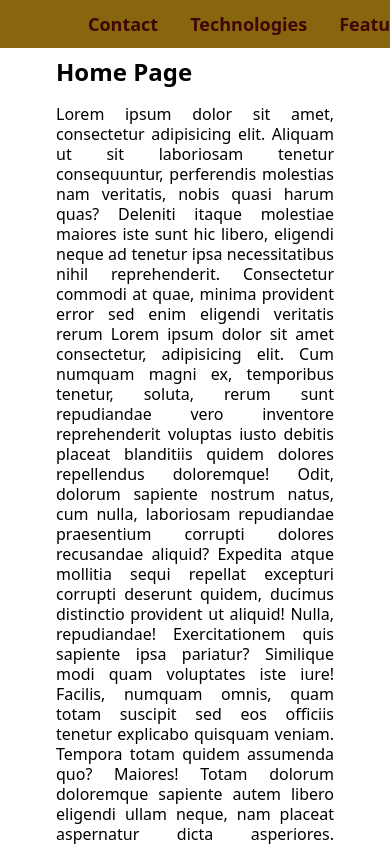
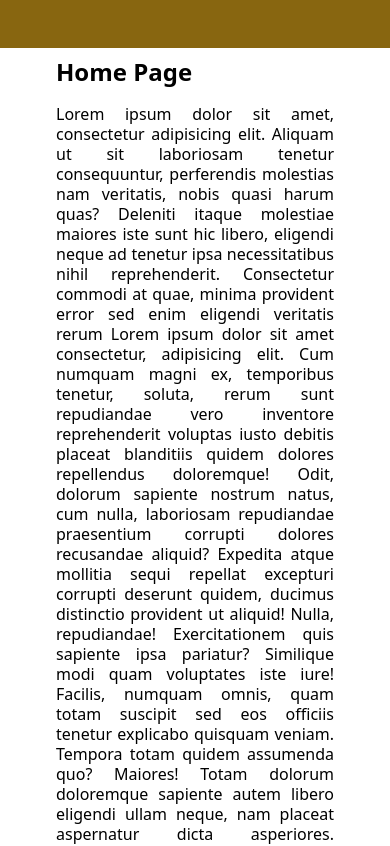
Before and after one commit to yaser-pakniyat/shop-demo, a Next.js app: page / in a window 390 px wide. Shown: the top 846 px of the page. Built offline with nearby package versions, Linux system fonts and the light colour scheme; some icons are missing.

Commit message:
feat(Header): add responsive features

```diff
--- a/components/Header/Header.tsx
+++ b/components/Header/Header.tsx
@@ -1,12 +1,18 @@
 import Link from "next/link";
 import styles from "./Header.module.css";
 import ThemeButton from "../theme-button/ThemeButton";
-import { useSelector } from "react-redux";
+import { useDispatch, useSelector } from "react-redux";
 import { RootState } from "@/redux/store";
 import HamburgerMenu from "../hamburger-menu/HamburgerMenu";
 import { Icon } from "@iconify/react/dist/iconify.js";
+import { openOffcanvas } from "@/redux/slices/offCanvas";
+
 export default function Header() {
   const theme = useSelector((store: RootState) => store.global.theme);
+  const dispatch = useDispatch();
+  const offcanvasOpenHandler = () => {
+    dispatch(openOffcanvas());
+  };
   return (
     <header
       className={`${styles.header} ${theme == "dark" ? styles.dark : ""}`}
@@ -19,11 +25,12 @@ export default function Header() {
         icon="icon-park-outline:hamburger-button"
         width="48"
         height="48"
-        className="flex cursor-pointer"
+        className="flex cursor-pointer md:hidden"
+        onClick={offcanvasOpenHandler}
       />
       {/* Hamburger Menu Icon end */}
 
-      <nav>
+      <nav className="hidden md:flex">
         <ul className={styles.navigationList}>
           <li>
             <Link href="/contact">Contact</Link>
```
